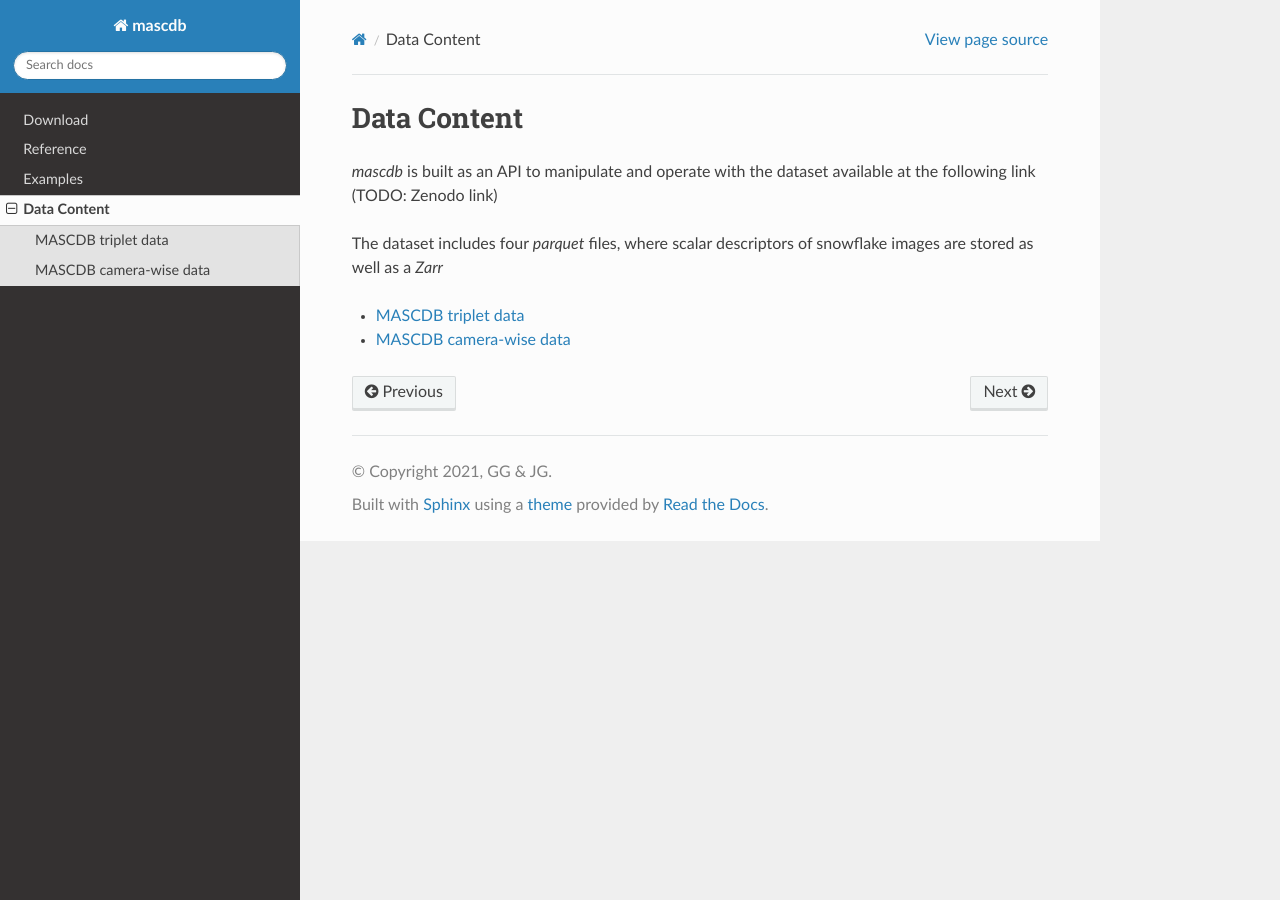
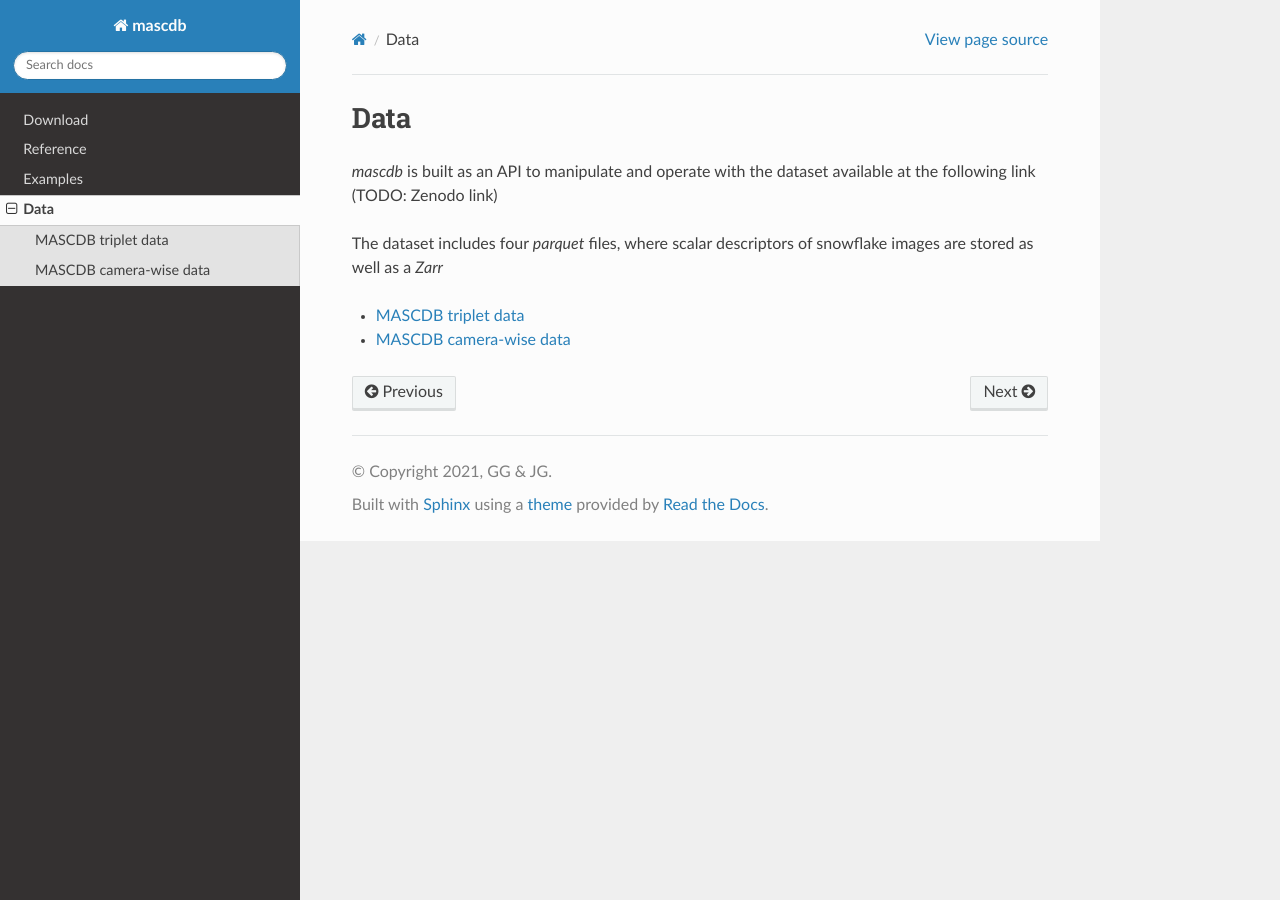
Before and after one commit to ltelab/pymascdb, a Sphinx documentation site: the page built from docs/source/data.rst, in a window 1280 px wide. Built offline with Sphinx 7.4.7 and the Read the Docs theme 2.0.0, drawn with Linux system fonts in a browser that asks for light colours.

```diff
--- a/docs/source/datacontent.rst
+++ b/docs/source/data.rst
@@ -1,6 +1,6 @@
-.. _datacontent:
+.. _data:
 
-Data Content
+Data
 =======================================
 
 *mascdb* is built as an API to manipulate and operate with
--- a/docs/source/index.rst
+++ b/docs/source/index.rst
@@ -18,7 +18,7 @@ Comprehensive description of all the modules and functions available in the libr
 
 A few examples of usage
 
-:ref:`Data Content`
+:ref:`Data`
 ~~~~~~~~~~~~~~~~~~~~~~~~~~
 
 Description of the input data for which *mascdb* is designed
```
Also changed, not shown: other parts of docs/source/index.rst (+1 -1 lines), docs/source/triplet.rst (line endings or trailing spaces).
